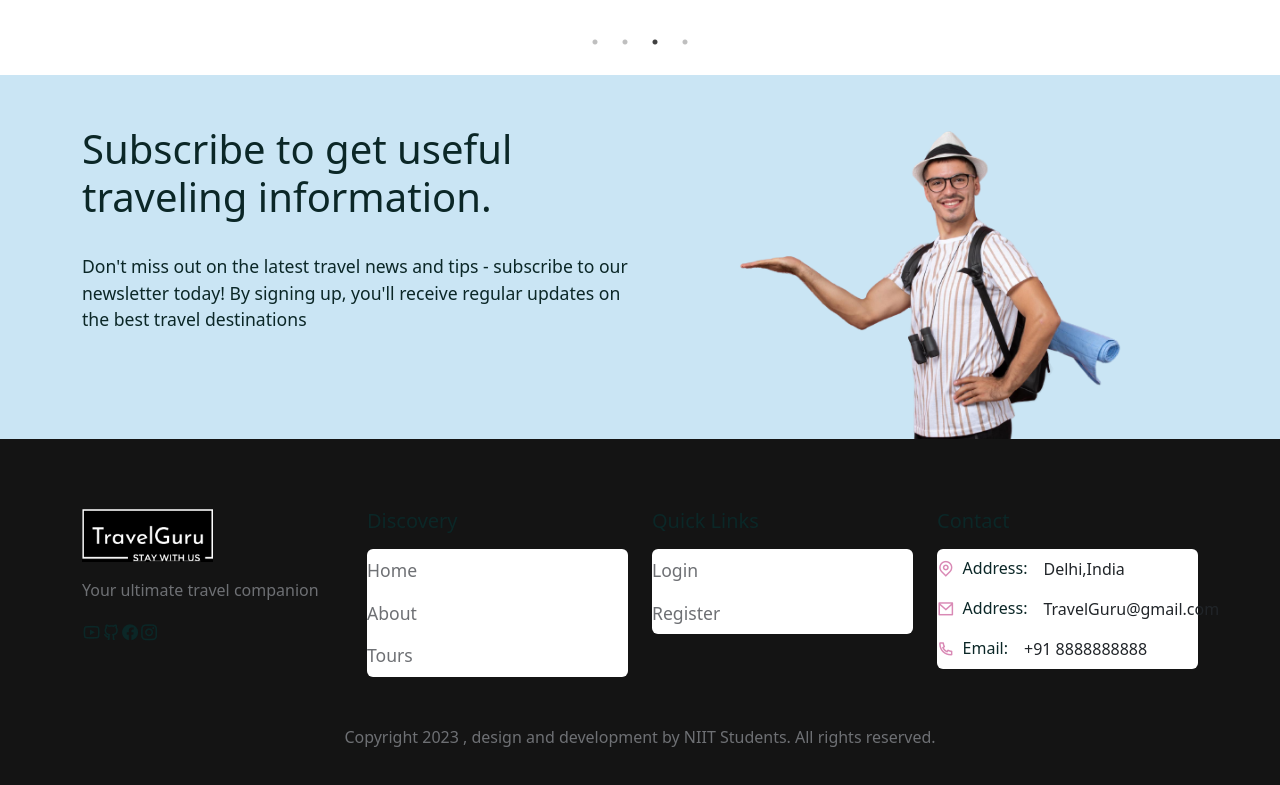
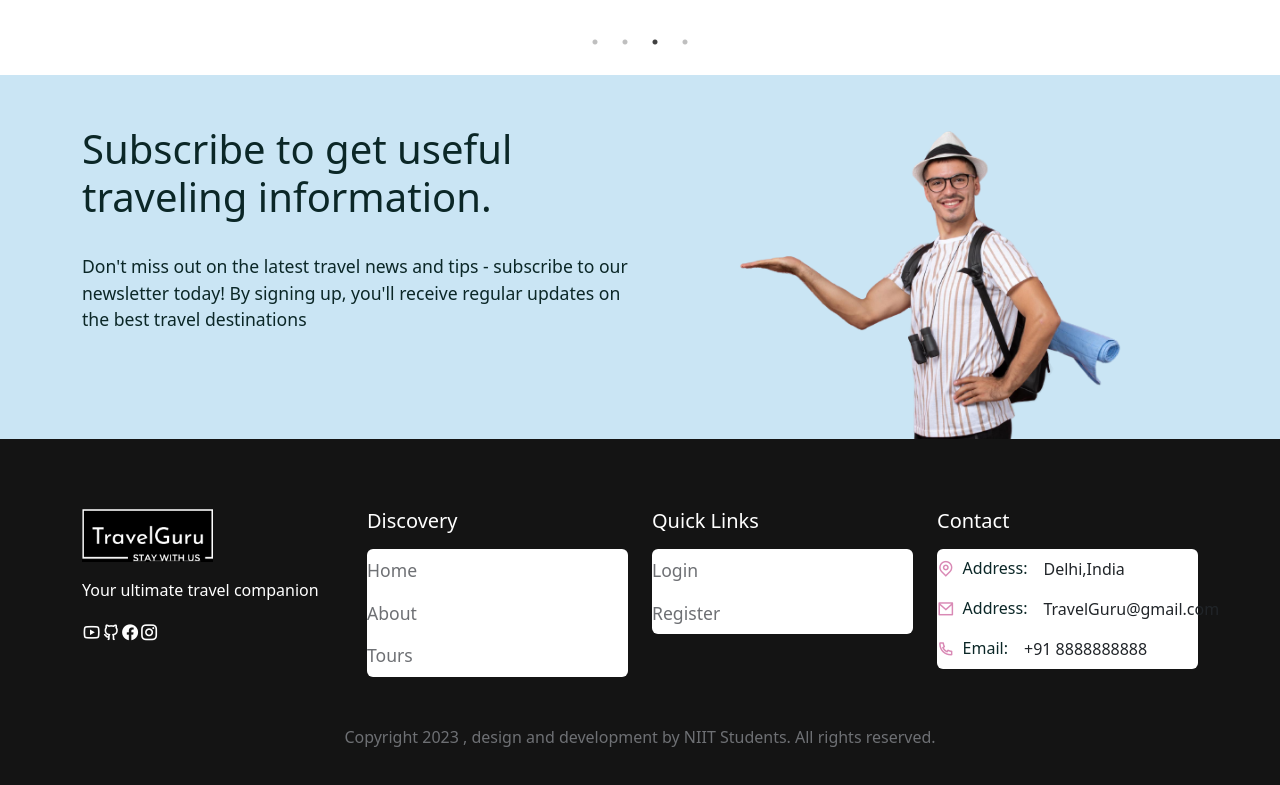
Before and after one commit to Shiv1909/TravelGuru, a React (Create React App) app in the folder frontend/: page /home in a window 1280 px wide. Shown: the part 2817-3602 px from the top of the page. Built offline with nearby package versions, Linux system fonts and the light colour scheme.

Commit message:
image bug

```diff
--- a/frontend/src/components/Footer/Footer.jsx
+++ b/frontend/src/components/Footer/Footer.jsx
@@ -39,7 +39,7 @@ const Footer = () => {
   const year= new Date().getFullYear();
 
   return (
-    <footer className="footer">
+    <footer className="footer text-white">
       <Container>
         <Row>
           <Col lg="3">
@@ -86,7 +86,7 @@ const Footer = () => {
               ))}
             </ListGroup>
           </Col>
-          <Col lg="3">
+          <Col lg="3" >
             <h5 className="footer__link-title">Contact</h5>
             <ListGroup className="footer__quick-links">
               <ListGroupItem className=" ps-0 border-0 d-flex align-items-center gap-3">
--- a/frontend/src/components/Footer/footer.css
+++ b/frontend/src/components/Footer/footer.css
@@ -10,16 +10,16 @@
 }
 
 .footer .logo p {
-  color: var(--text-color);
+  color: white;
 }
 
 .social__links span a {
   text-decoration: none;
-  color: var(--heading-color);
+  color: white;
   font-size: 1.2rem;
 }
 .footer__link-title {
-  color: var(--heading-color);
+  color: white;
   margin-bottom: 1rem;
 }
 
--- a/frontend/src/pages/About.jsx
+++ b/frontend/src/pages/About.jsx
@@ -2,7 +2,7 @@ import "../styles/about.css";
 import Member1 from "../assets/images/Member1.png";
 import Member2 from "../assets/images/Member2.jpg";
 import Member3 from "../assets/images/Member3.jpg";
-import Member4 from "../assets/images/Member4.jpg";
+import Member4 from "../assets/images/an.jpg";
 
 import { Row, Col } from "reactstrap";
 import Newsletter from "../shared/Newsletter";
@@ -95,7 +95,7 @@ export default function About() {
               <div className="imgWrap demo4">
                 <img src={Member4} alt="Avatar" />
               </div>
-              <h4>Adarsh Mishra</h4>
+              <h4>Anthariksh Kalbande</h4>
             </li>
           </ul>
         </div>
```
Also changed, not shown: frontend/src/assets/images/Member4.jpg (deleted), frontend/src/assets/images/an.jpg (added).
